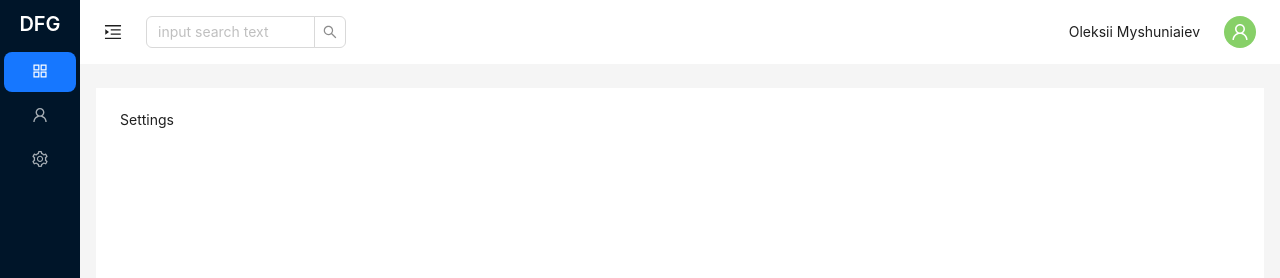
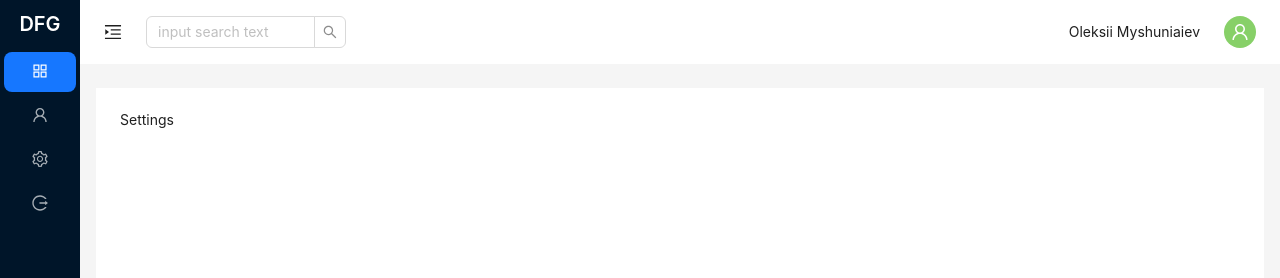
Before and after one commit to Myshuniaiev/DRF, a React (Create React App) app in the folder app/: page /settings in a window 1280 px wide. Shown: the top 278 px of the page. Built offline with nearby package versions, Linux system fonts and the light colour scheme.

Commit message:
Adding log out button on the sidebar

```diff
--- a/app/src/layout/MainLayout/index.tsx
+++ b/app/src/layout/MainLayout/index.tsx
@@ -5,6 +5,7 @@ import {
   UserOutlined,
   AppstoreOutlined,
   SettingOutlined,
+  LogoutOutlined
 } from "@ant-design/icons";
 import { Layout, Menu, theme, Input, Avatar } from "antd";
 import { Outlet, useNavigate } from "react-router-dom";
@@ -60,6 +61,12 @@ const MainLayout: React.FC = () => {
               onClick: () => navigate("/settings"),
               icon: <SettingOutlined />,
               label: "Settings",
+            },
+            {
+              key: "4",
+              onClick: () => navigate("/login"),
+              icon: <LogoutOutlined />,
+              label: "Logout",
             },
           ]}
         />
```
